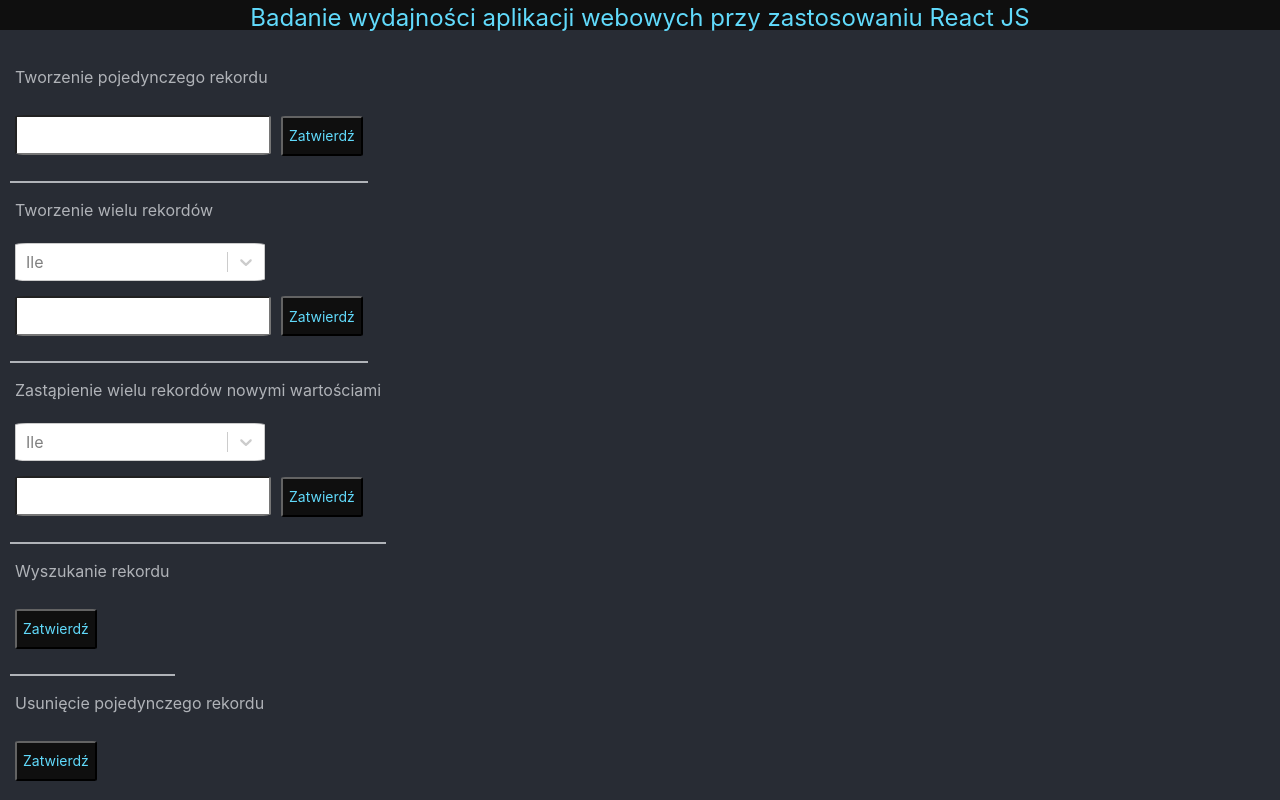
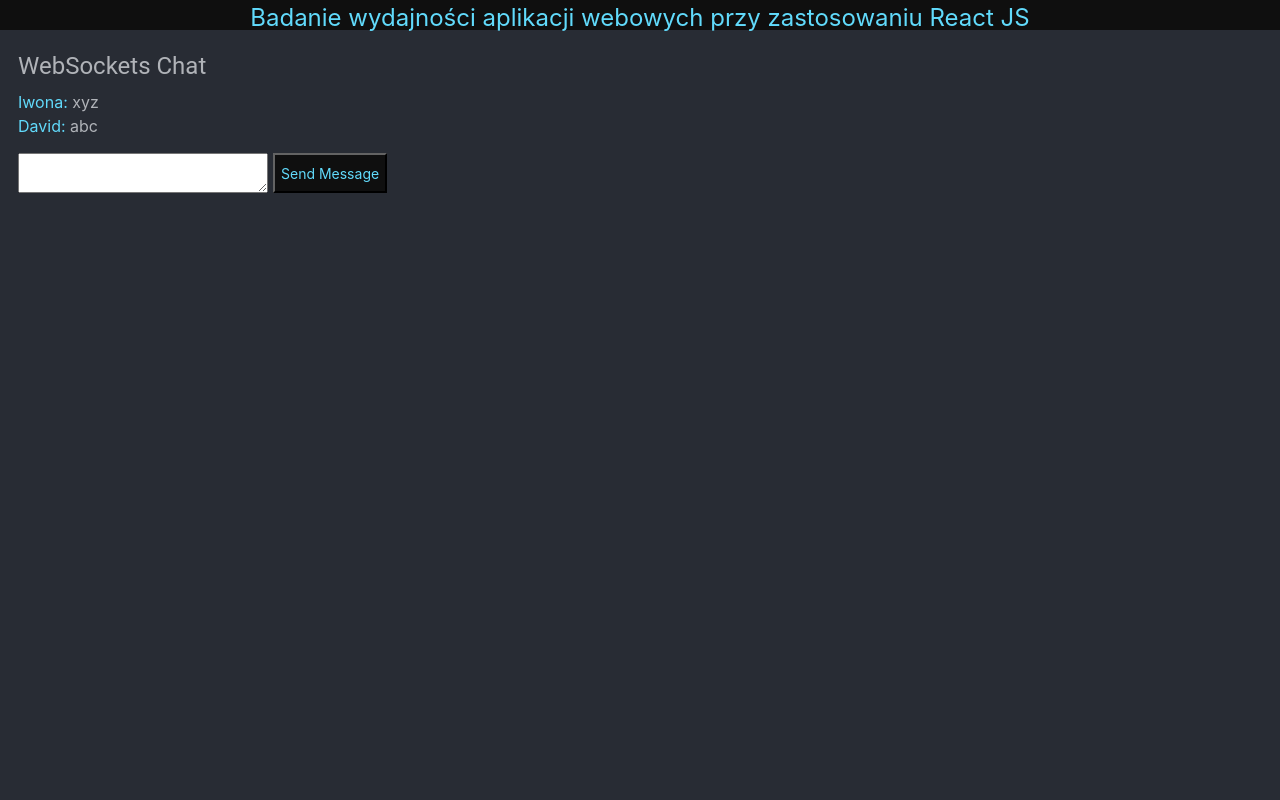
Before and after one commit to IwonaGorska/mgr_frontend_react, a React (Create React App) app in the folder front-react/: page /chat in a window 1280 px wide. Shown: the top 800 px of the page. Built offline with nearby package versions, Linux system fonts and the light colour scheme; no server answers.

Commit message:
chat beginning

```diff
--- a/front-react/src/App.css
+++ b/front-react/src/App.css
@@ -13,6 +13,12 @@
   width: 100%;
   height: 30px;
   z-index: 10;
+}
+
+#contentChat{
+  margin: 18px;
+  margin-top: 50px;
+  line-height: 1.5 !important;
 }
 
 #content {
@@ -179,3 +185,30 @@
   -ms-transform: translateY(-50%);
   transform: translateY(-50%);
 }
+
+#webSocketH{
+  color: var(--color--secondary-text);
+  font: 400 24px/32px Roboto, "Helvetica Neue", sans-serif;
+  /* --font-family-sans-serif: -apple-system, BlinkMacSystemFont, "Segoe UI", Roboto, "Helvetica Neue", Arial, "Noto Sans", sans-serif, "Apple Color Emoji", "Segoe UI Emoji", "Segoe UI Symbol", "Noto Color Emoji"; */
+}
+
+.author{
+  color: var(--color-primary);
+}
+
+.message{
+  color: var(--color--secondary-text);
+}
+
+#createMsgBlock{
+  margin-top: 15px;
+}
+
+.textareaElement{
+  height: 40px;
+  min-height: 33px;
+  min-width: 250px;
+  float: left;
+  margin-right: 5px;
+  margin-bottom: 10px;
+}
--- a/front-react/src/App.js
+++ b/front-react/src/App.js
@@ -1,6 +1,7 @@
 import React from 'react';
 import './App.css';
 import Content from './components/Content';
+import Chat from './components/Chat';
 // import axios from "axios";
 
 class App extends React.Component {
@@ -13,7 +14,8 @@
     return (
       <div>
           <Header/>
-          <Content/>
+          {/* <Content/> */}
+          <Chat/>
       </div>
     );
   }
--- /dev/null
+++ b/front-react/src/components/Chat.js
@@ -0,0 +1,44 @@
+import React from 'react';
+import '../App.css';
+import SingleMessage from './SingleMessage';
+
+class Chat extends React.Component {
+
+    constructor() {
+        super();
+        this.state = {
+            messages:
+            [
+               {
+                  "author": "Iwona",
+                  "message": " xyz",
+               },
+               {
+                "author": "David",
+                "message": " abc",
+             },
+            ]
+        }
+    }
+
+    render() {
+        return (
+            <div id = "contentChat">
+                <h1 id="webSocketH">
+                    WebSockets Chat
+                </h1>
+                <div id="msgBlock">
+                {this.state.messages.map((message, i) => <SingleMessage key = {i} author = {message.author} content = {message.message}/>)}
+                    {/* <SingleMessage/> */}
+                </div>
+                <div id="createMsgBlock">
+                    <textarea class="textareaElement"></textarea>
+                    <button class="buttonElement">Send Message</button>
+                </div>
+            </div>
+        );
+     }
+
+}
+
+export default Chat;
--- /dev/null
+++ b/front-react/src/components/SingleMessage.js
@@ -0,0 +1,24 @@
+import React from 'react';
+import '../App.css';
+
+class SingleMessage extends React.Component {
+
+    constructor(props) {
+        super(props);
+    }
+
+    render() {
+        return (
+            <div>
+                <span class = "author">
+                    {this.props.author}:
+                </span>
+                <span class = "message">
+                    {this.props.content}
+                </span>
+            </div>
+        );
+     }
+}
+
+export default SingleMessage;
```
